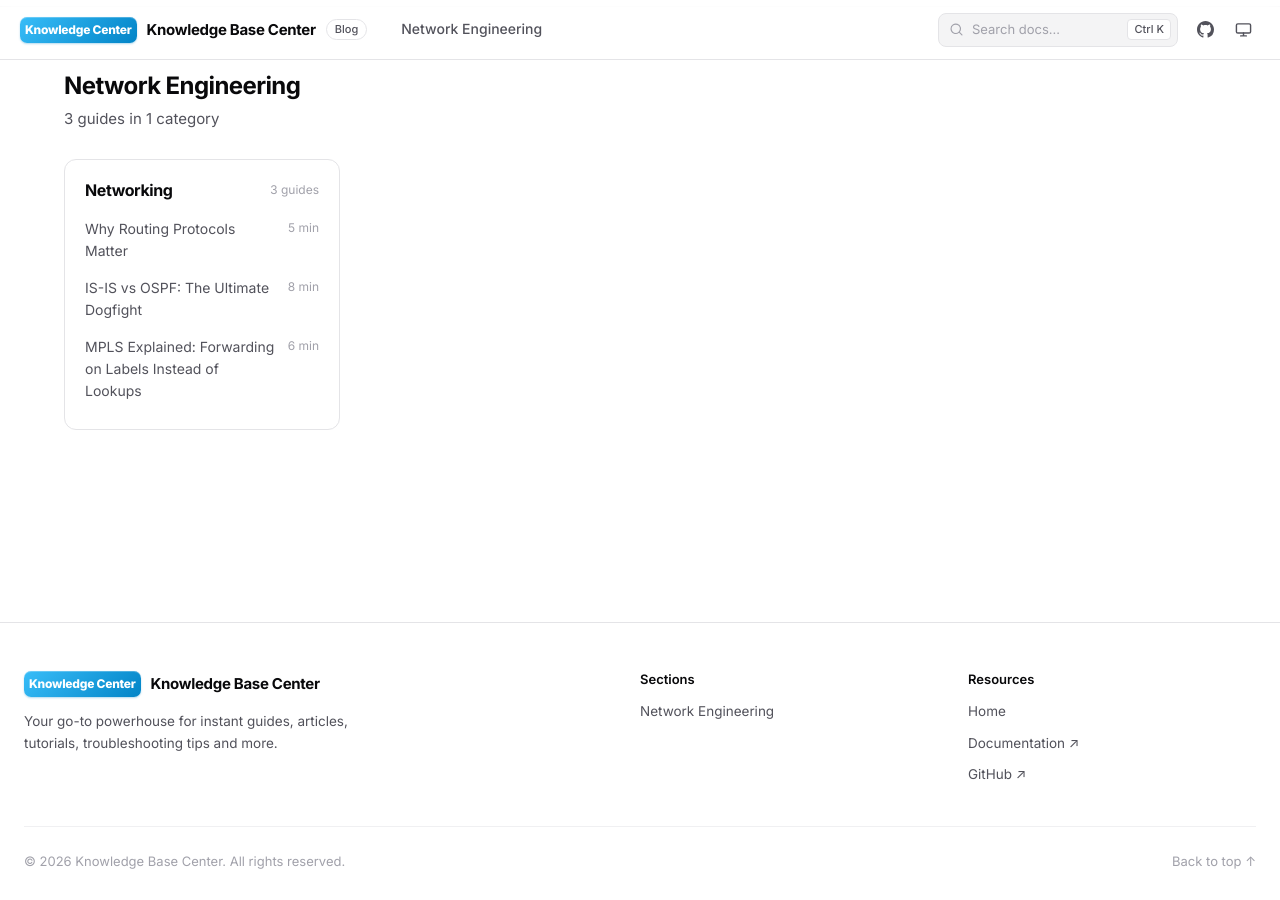
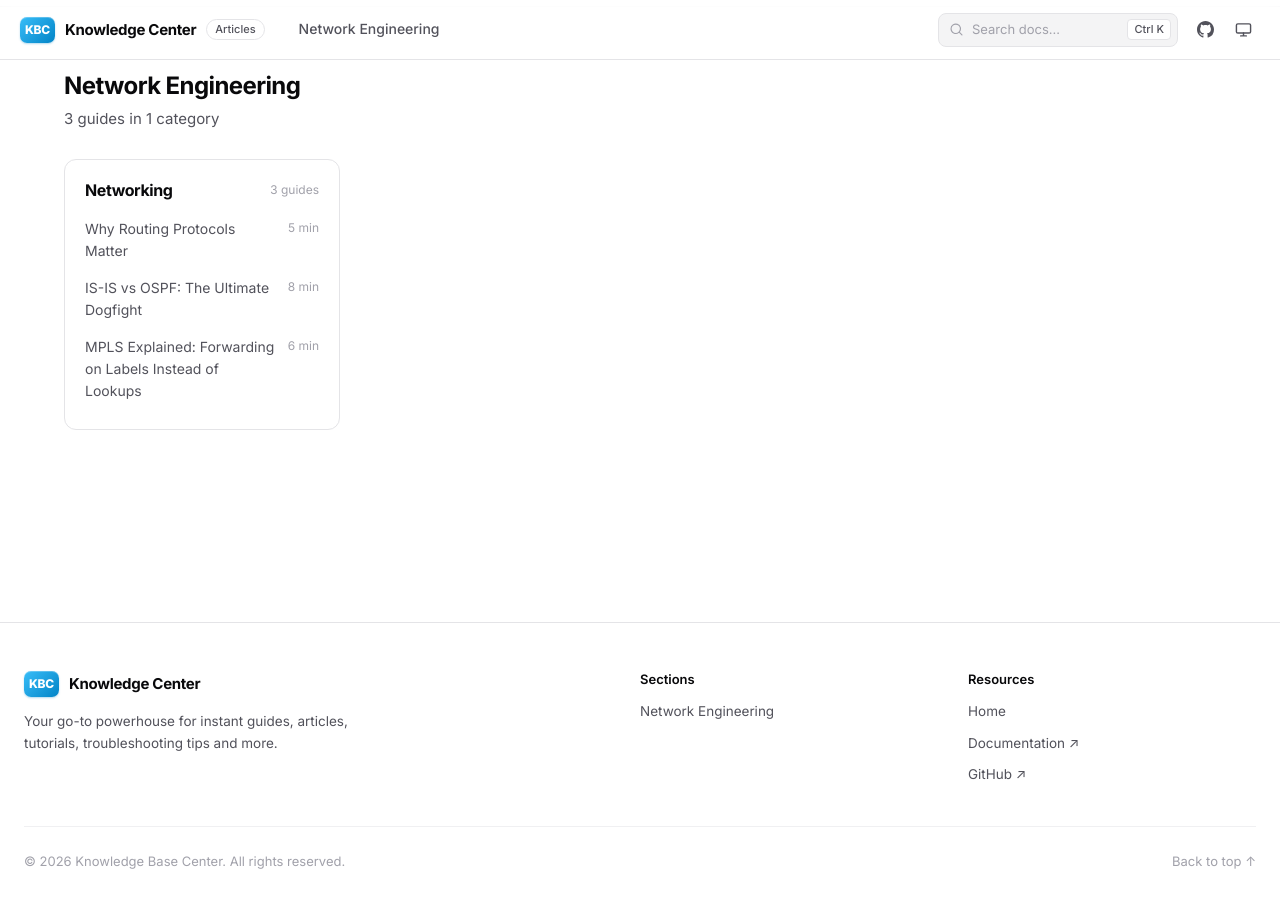
Before and after one commit to ThierryLab/KBC, a Jekyll site: the page built from index.html, in a window 1280 px wide and 900 px high, scrolled down 278 px. Built offline with Jekyll 4.4.1, drawn with Linux system fonts in a browser that asks for light colours; nearby versions of some CDN libraries.

Commit message:
KBC V1.02

```diff
--- a/_config.yml
+++ b/_config.yml
@@ -1,5 +1,5 @@
 # _config.yml - Jekyll Documentation Site Configuration
-title: " Knowledge Base Center"
+title: " Knowledge Center"
 description: "Your go-to powerhouse for instant guides, articles, tutorials, troubleshooting tips  and more."
 author: "DC Engineering"
 url: "https://ThierryLab.github.io"
@@ -7,8 +7,8 @@ baseurl: "/KBC"
 github_url: "https://github.com/ThierryLab/KBC"
 
 # Branding (leave brand_tag empty to hide the badge next to the title)
-brand_icon: "Knowledge Center"
-brand_tag: "Blog"
+brand_icon: "KBC"
+brand_tag: "Articles"
 
 # Classifications: top-level sections shown in the header nav. Each guide picks one with
 # `classification:` in its front matter (guides without it use the default set below).
```
